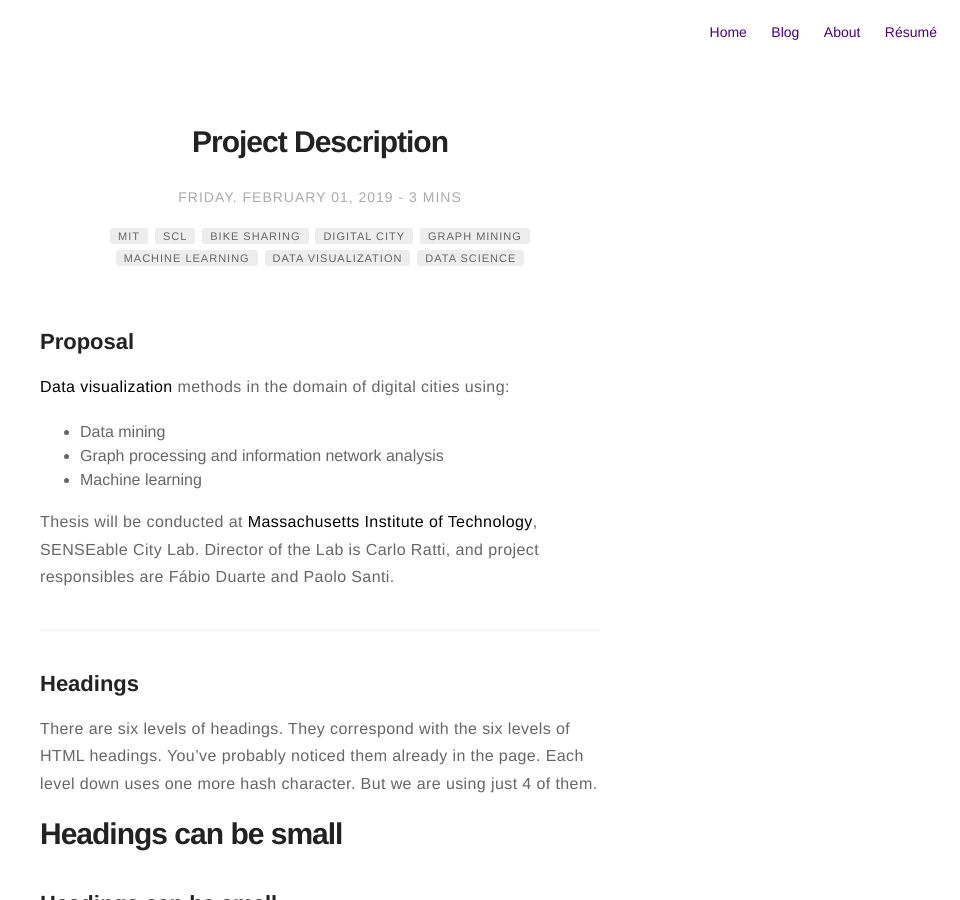
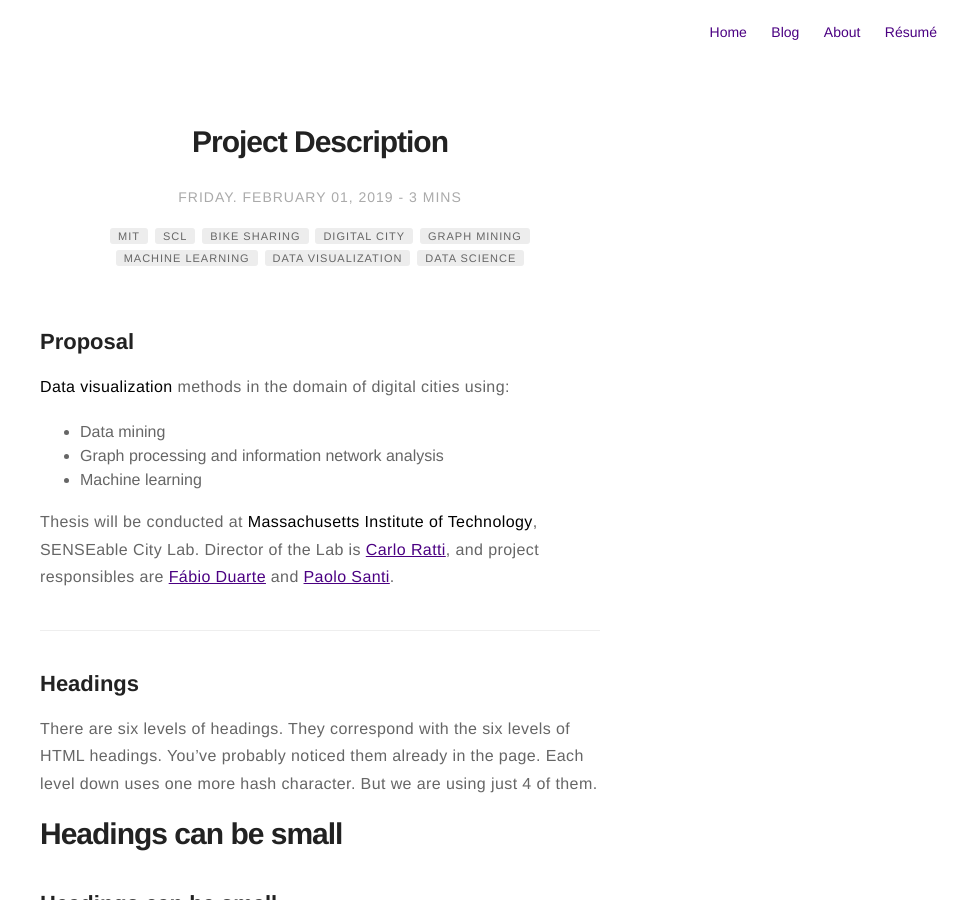
Before and after one commit to dljubenk/dljubenk.github.io, a Jekyll site: the page built from _posts/2019-02-01-project-description.markdown, in a window 1280 px wide and 900 px high. Shown: the whole window, without its empty margins (320-1280 px from the left). Built offline with Jekyll 4.4.1, drawn with Linux system fonts in a browser that asks for light colours; comment, search, counter and statistics services are not loaded; part of the change alters nothing that is shown.

```diff
--- a/_posts/2019-02-01-project-description.markdown
+++ b/_posts/2019-02-01-project-description.markdown
@@ -27,7 +27,7 @@ description: Markdown summary with different options
 * Machine learning
 
 Thesis will be conducted at **Massachusetts Institute of Technology**, SENSEable City Lab.
-Director of the Lab is Carlo Ratti, and project responsibles are Fábio Duarte and Paolo Santi.
+Director of the Lab is [Carlo Ratti](https://en.wikipedia.org/wiki/Carlo_Ratti), and project responsibles are [Fábio Duarte](https://tedxbeaconstreet.com/speakers/fabio-duarte/) and [Paolo Santi](http://webhost.services.iit.cnr.it/staff/paolo.santi/).
 
 ---
 
```
